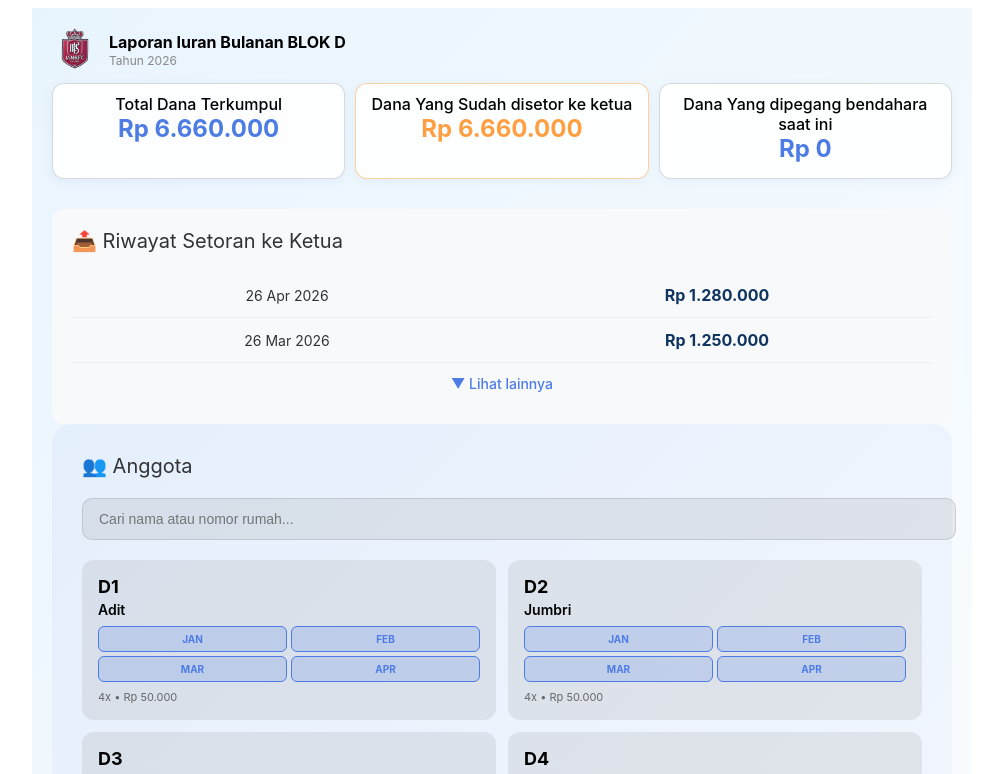
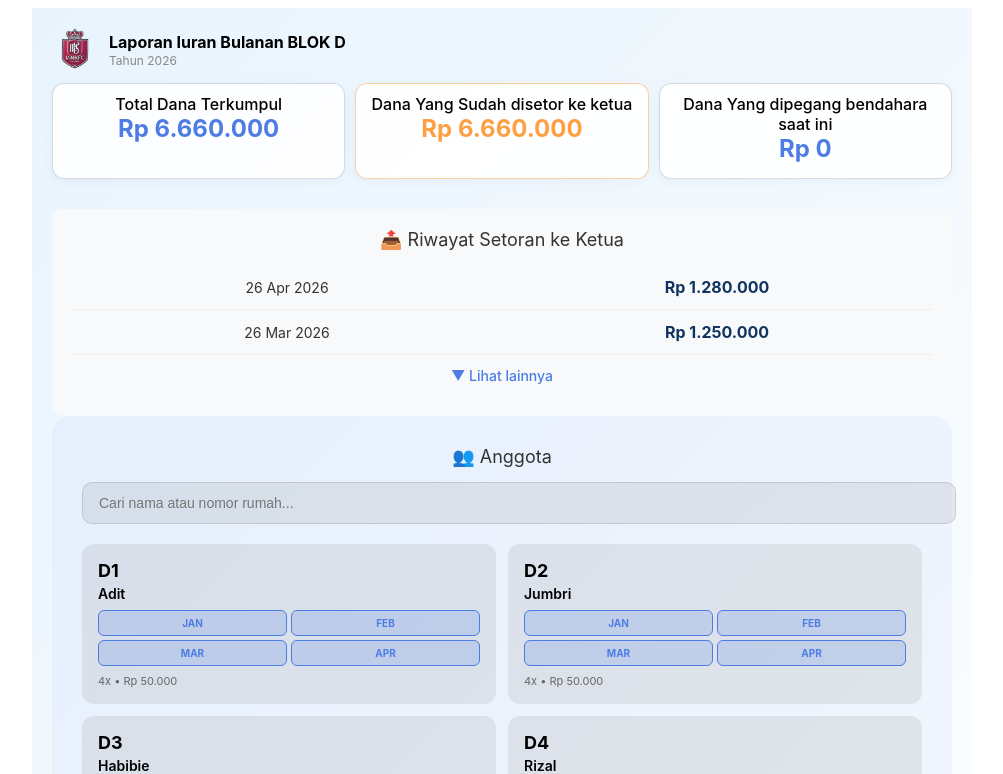
Before and after one commit to aloyb/blokd-app, a Next.js app in the folder blokd-app/: page / in a window 1280 px wide. Shown: the top 774 px of the page, without its empty margins (138-1141 px from the left). Built offline with nearby package versions, Linux system fonts and the light colour scheme.

Commit message:
Center section title

```diff
--- a/blokd-app/pages/index.js
+++ b/blokd-app/pages/index.js
@@ -192,7 +192,7 @@ const styles = {
   statValueWarning: { fontSize: '24px', fontWeight: 'bold', color: '#ff9f43', marginBottom: '5px' },
   statLabel: { fontSize: '16px', color: '#000', fontWeight: '500' },
   membersSection: { background: 'rgba(77,124,229,0.05)', borderRadius: '20px', padding: '30px', marginBottom: '20px', paddingBottom: '60px' },
-  sectionTitle: { fontSize: '20px', marginBottom: '20px', display: 'flex', alignItems: 'center', gap: '10px' },
+  sectionTitle: { fontSize: '18px', marginBottom: '15px', display: 'flex', justifyContent: 'center', alignItems: 'center', gap: '10px' },
   searchBox: { marginBottom: '20px' },
   searchInput: { width: '100%', padding: '12px 16px', background: 'rgba(128,128,128,0.15)', border: '1px solid rgba(128,128,128,0.25)', borderRadius: '10px', color: '#333', fontSize: '14px', outline: 'none' },
   membersGrid: { display: 'grid', gridTemplateColumns: 'repeat(2, 1fr)', gap: '12px' },
```
